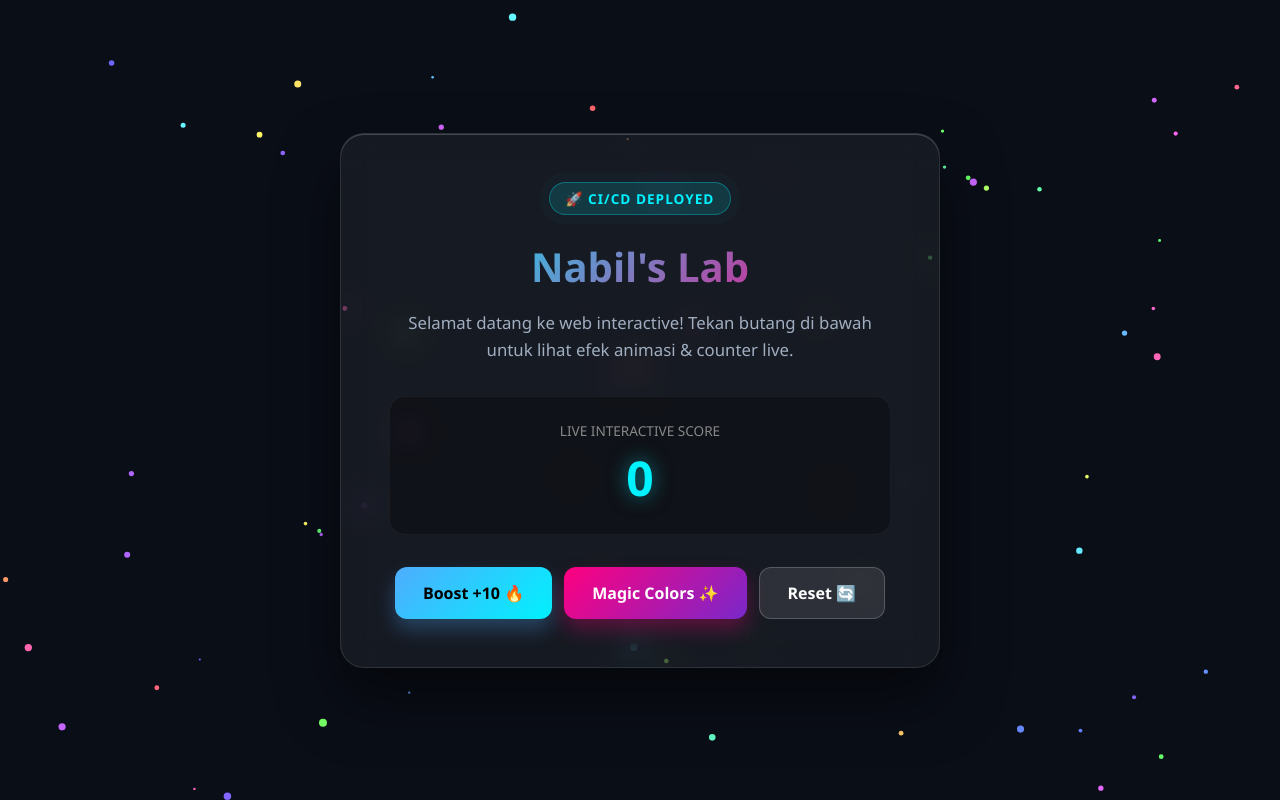
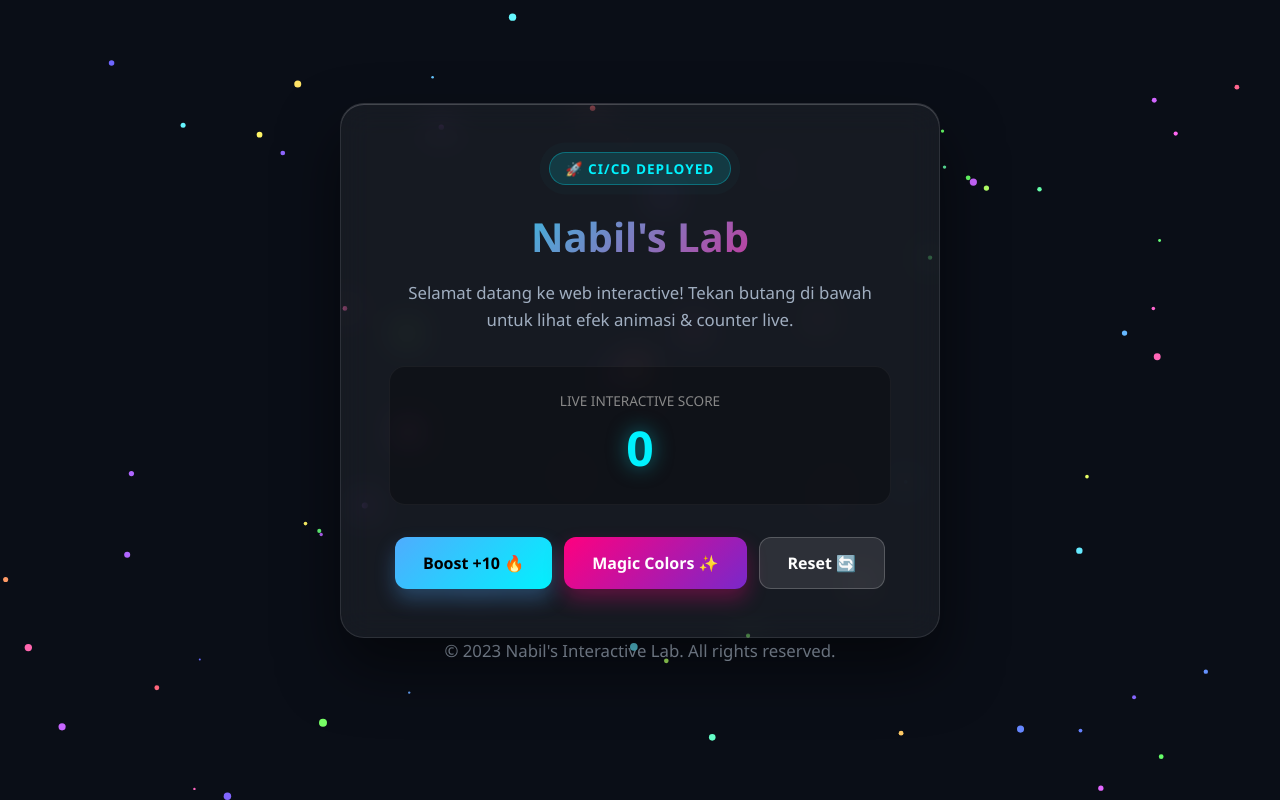
Before and after one commit to Nabil-Dev-Ops/project1, a website: page view/index.html in a window 1280 px wide. Drawn offline with Linux system fonts and the light colour scheme.

Commit message:
add footer in index.html

```diff
--- a/view/index.html
+++ b/view/index.html
@@ -33,4 +33,7 @@
   <script src="/js/particles.js"></script>
   <script src="/js/main.js"></script>
 </body>
+<footer>
+  <p>&copy; 2023 Nabil's Interactive Lab. All rights reserved.</p>
+</footer>
 </html>
```
